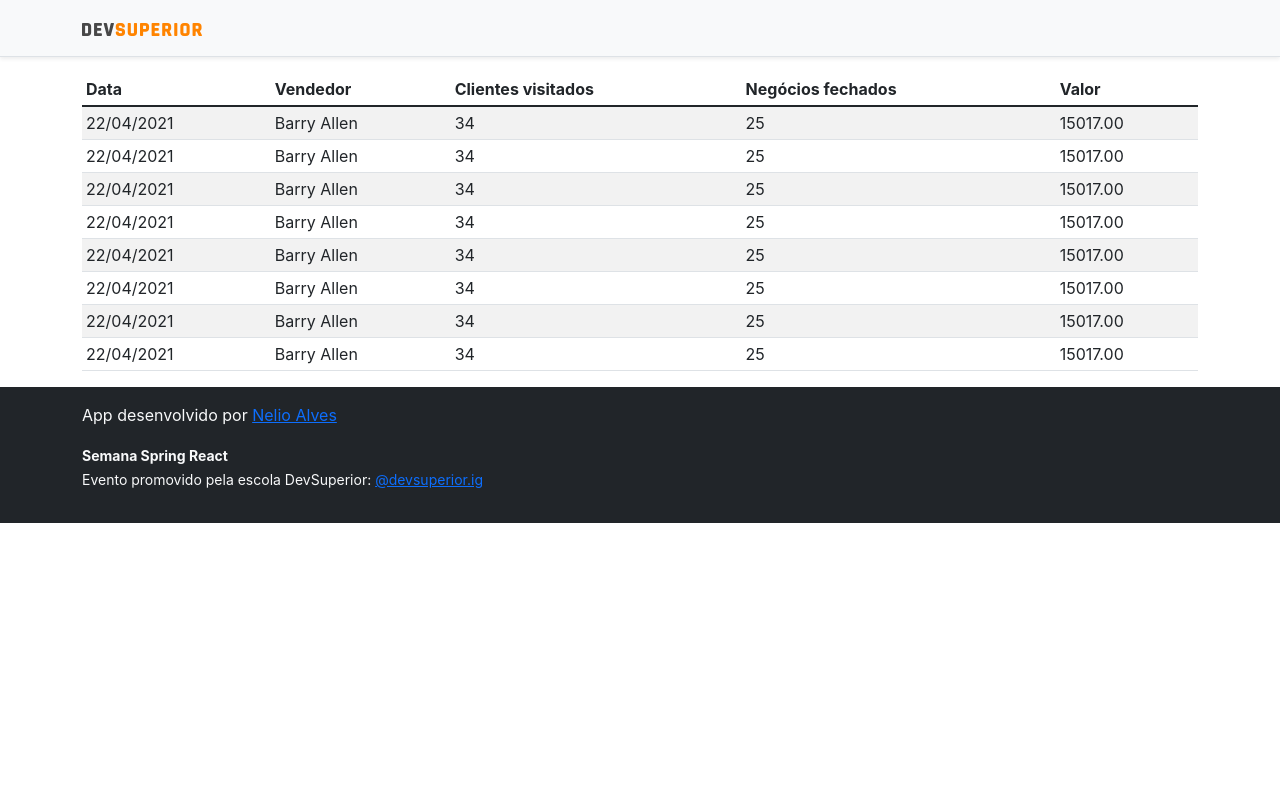
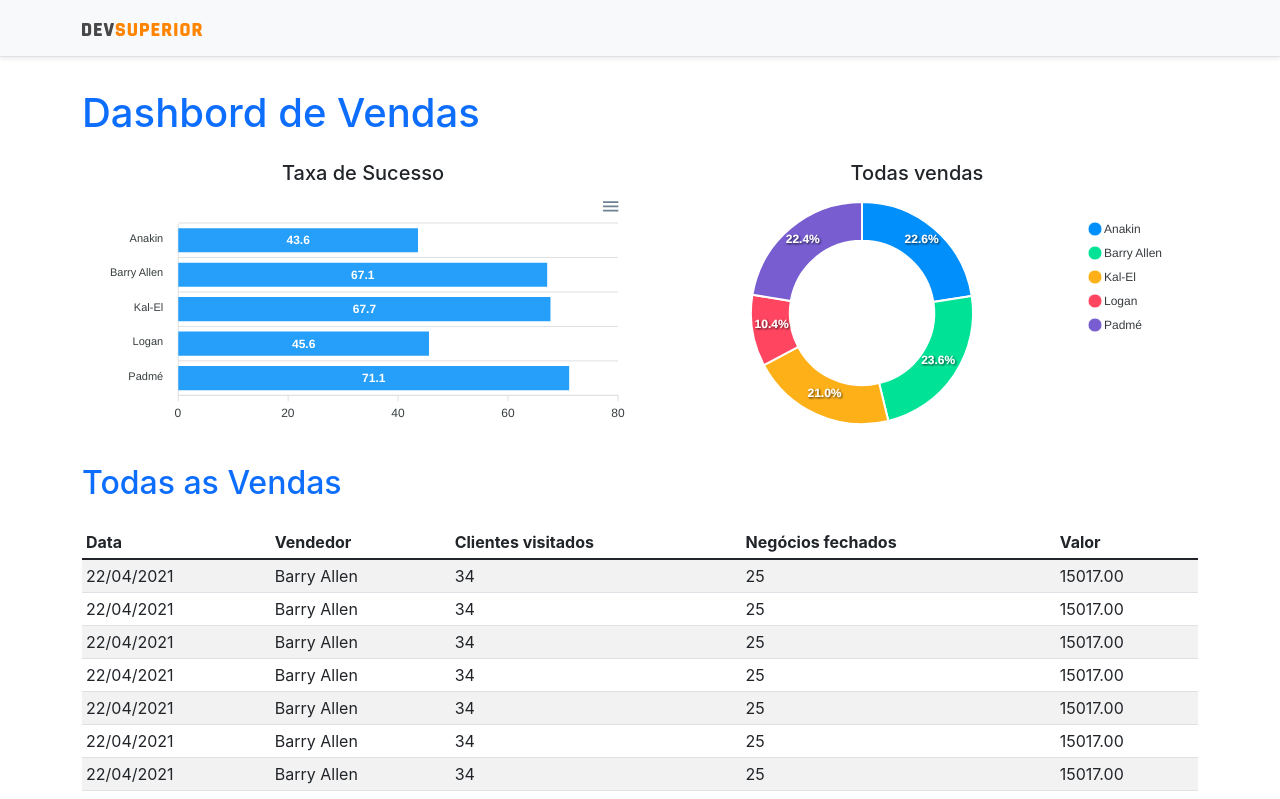
Before and after one commit to claudiobelempb/sts4, a React (Create React App) app in the folder frontend/: page / in a window 1280 px wide. Shown: the top 799 px of the page. Built offline with nearby package versions, Linux system fonts and the light colour scheme; the HTML template or start-up script is replaced by a standard one.

Commit message:
Static charts

```diff
--- a/frontend/package.json
+++ b/frontend/package.json
@@ -10,8 +10,10 @@
     "@types/node": "^12.0.0",
     "@types/react": "^17.0.0",
     "@types/react-dom": "^17.0.0",
+    "apexcharts": "^3.28.1",
     "bootstrap": "^5.1.0",
     "react": "^17.0.2",
+    "react-apexcharts": "^1.3.9",
     "react-dom": "^17.0.2",
     "react-scripts": "4.0.3",
     "typescript": "^4.1.2",
--- a/frontend/src/App.tsx
+++ b/frontend/src/App.tsx
@@ -1,12 +1,28 @@
 import { NavBar } from 'components/NavBar';
 import { Footer } from 'components/Footer';
 import { DataTable } from 'components/DataTable';
+import { BarChart } from 'components/BarChart';
+import { DonutChart } from 'components/DonutChart';
 
 function App() {
   return (
     <>
       <NavBar/>
       <div className="container">
+        <h1 className="text-primary py-3">Dashbord de Vendas</h1>
+        <div className="row px-3">
+          <div className="col-sm-6">
+            <h5 className="text-center text-security">Taxa de Sucesso</h5>
+            <BarChart/>
+          </div>
+          <div className="col-sm-6">
+            <h5 className="text-center text-security">Todas vendas</h5>
+            <DonutChart/>
+          </div>
+        </div>
+        <div className="py-3">
+          <h2 className="text-primary">Todas as Vendas</h2>
+        </div>
         <DataTable />
       </div>
       <Footer />
--- /dev/null
+++ b/frontend/src/components/BarChart/index.tsx
@@ -0,0 +1,33 @@
+import Chart from 'react-apexcharts';
+
+export function BarChart() {
+  const options = {
+    plotOptions: {
+        bar: {
+            horizontal: true,
+        }
+    },
+  };
+
+  const mockData = {
+    labels: {
+      categories: ['Anakin', 'Barry Allen', 'Kal-El', 'Logan', 'Padmé']
+    },
+    series: [
+          {
+              name: "% Sucesso",
+              data: [43.6, 67.1, 67.7, 45.6, 71.1]
+          }
+      ]
+  };
+
+  return (
+    <Chart
+      options={{...options,  xaxis: mockData.labels}}
+      series={mockData.series}
+      type="bar"
+      height= "240"
+    />
+  )
+
+}
--- /dev/null
+++ b/frontend/src/components/DonutChart/index.tsx
@@ -0,0 +1,25 @@
+import Chart from 'react-apexcharts';
+
+export function DonutChart() {
+
+  const options = {
+      legend: {
+          show: true
+      }
+  };
+
+  const mockData = {
+    series: [477138, 499928, 444867, 220426, 473088],
+    labels: ['Anakin', 'Barry Allen', 'Kal-El', 'Logan', 'Padmé']
+  };
+
+
+  return (
+    <Chart
+      options={{...options,  labels: mockData.labels}}
+      series={mockData.series}
+      type="donut"
+      height= "240"
+    />
+  )
+}
```
Also changed, not shown: 1 other file (tests, documents, lock files or other folders).
